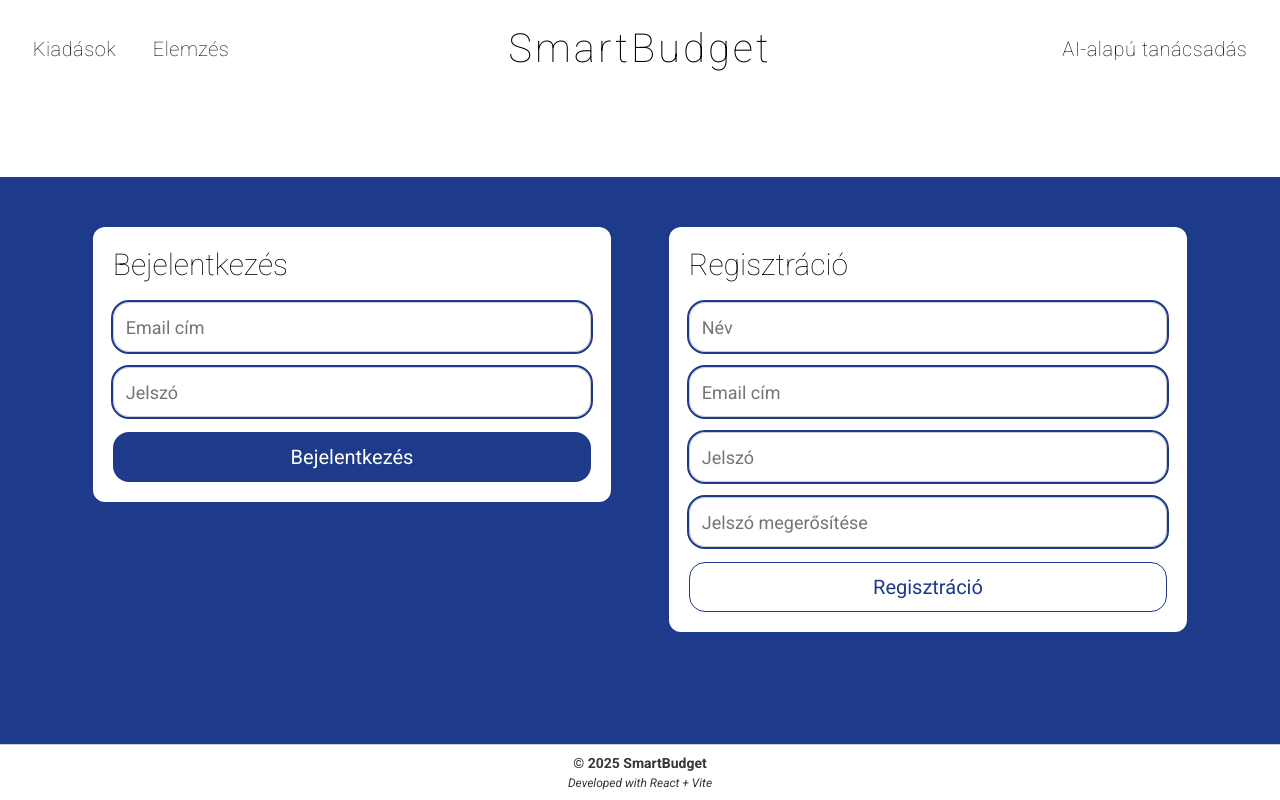
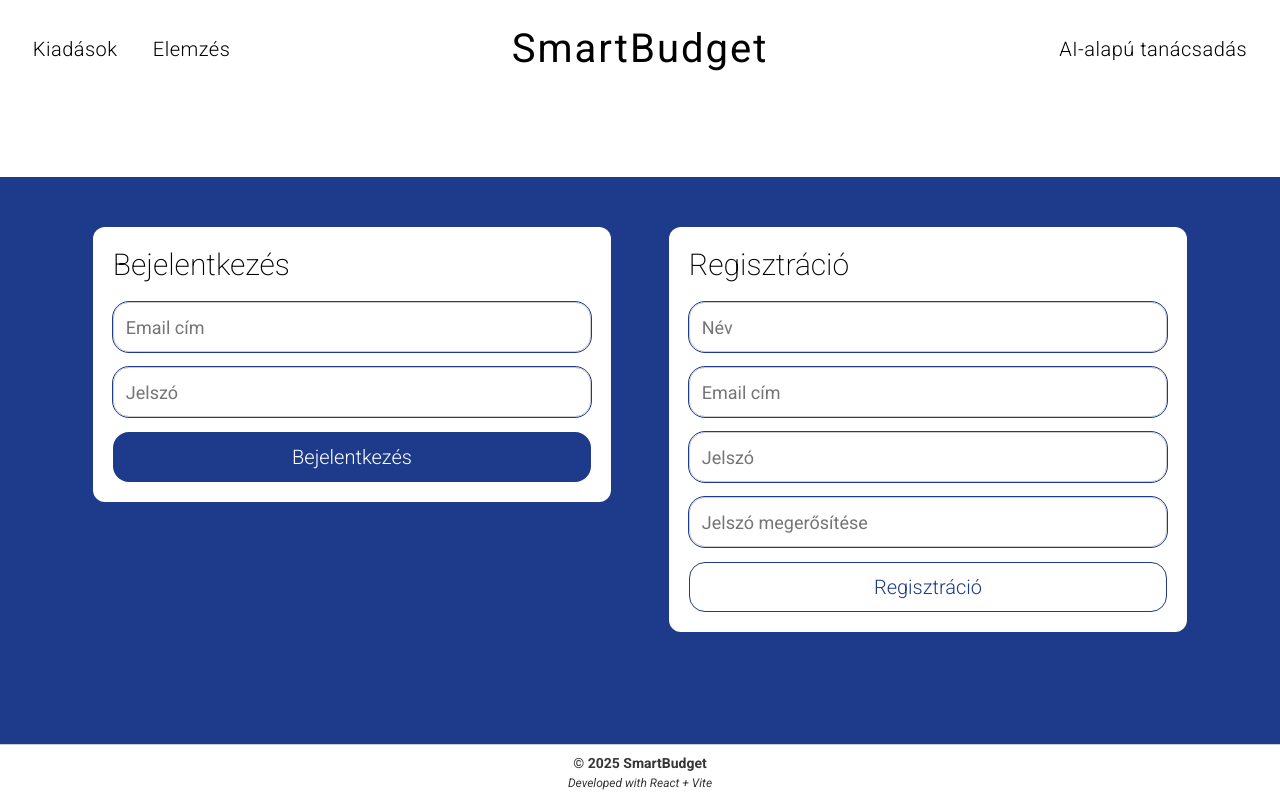
Before and after one commit to kugloff/smart_budget_projekt, a React (Vite) app: page /login in a window 1280 px wide. Built offline with nearby package versions, Linux system fonts and the light colour scheme.

Commit message:
Fix: css font-weight és scrollbar

```diff
--- a/src/components/LimitModal/LimitModal.css
+++ b/src/components/LimitModal/LimitModal.css
@@ -22,7 +22,7 @@
   text-align: left;
   margin-bottom: 30px;
   font-size: 22px;
-  font-weight: 100;
+  font-weight: 300;
 }
 
 .modal-input-container{
@@ -39,6 +39,7 @@
   text-align: right;
   width: 150px;
   font-size: 30px;
+  font-weight: 300;
   cursor: text;
 }
 
@@ -47,7 +48,7 @@
 }
 
 .modal-currency{
-  font-weight: 100;
+  font-weight: 500;
   font-size: 30px;
 }
 
@@ -63,7 +64,7 @@
   width: 46%;
   height: 50px;
   font-size: 18px;
-  font-weight: 100;
+  font-weight: 300;
 }
 
 .save-button{
--- a/src/components/Navbar/Navbar.css
+++ b/src/components/Navbar/Navbar.css
@@ -20,8 +20,8 @@ nav{
 .top-row h1{
     text-align: center;
     font-size: 40px;
-    font-weight: 100;
-    letter-spacing: 3px;
+    font-weight: 400;
+    letter-spacing: 2px;
 }
 
 .top-row ul{
@@ -34,7 +34,7 @@ nav{
 
 .top-row ul li{
     font-size: 20px;
-    font-weight: 100;
+    font-weight: 300;
     letter-spacing: 0.5px;
     min-width: 100px;
 }
@@ -63,12 +63,18 @@ nav{
     border: none;
     border-radius: 18px;
     cursor: pointer;
-    font-weight: 100;
+    font-weight: 300;
     font-size: 16px;
 }
 
 .new-day-button:hover{
     background-color: #0056b3;
+}
+
+.bottom-row span{
+    font-size: 30px;
+    font-weight: 300;
+    justify-self: center;
 }
 
 .hidden{
@@ -78,12 +84,6 @@ nav{
   visibility: visible;
 }
 
-.bottom-row span{
-    font-size: 30px;
-    font-weight: 100;
-    justify-self: center;
-}
-
 .active a{
   font-weight: 600;
 }
--- a/src/index.css
+++ b/src/index.css
@@ -6,6 +6,7 @@
   box-sizing: border-box;
   font-family: "Roboto", sans-serif;
   cursor: default;
+  scrollbar-width: none;
 }
 
 html, body, #root{
--- a/src/pages/LoginPage.css
+++ b/src/pages/LoginPage.css
@@ -22,6 +22,7 @@
     color: black;
     font-weight: 100;
     font-size: 30px;
+    font-weight: 200;
 }
 
 .form-box form{
@@ -34,8 +35,9 @@
 .form-box input{
     padding: 10px 12px;
     font-size: 18px;
+    font-weight: 400;
     border: 1px solid #ccc;
-    outline: 2px solid #1E3A8A;
+    outline: 1px solid #1E3A8A;
     border-radius: 16px;
     transition: border 0.2s;
     height: 50px;
@@ -43,7 +45,7 @@
 }
 
 .form-box input:focus{
-    outline: 3px solid #1E3A8A;
+    outline: 2px solid #1E3A8A;
     transition: outline 0.1s;
 }
 
@@ -54,6 +56,7 @@
     cursor: pointer;
     transition: background 0.3s;
     font-size: 20px;
+    font-weight: 300;
 }
 
 .form-box.left button{
```
